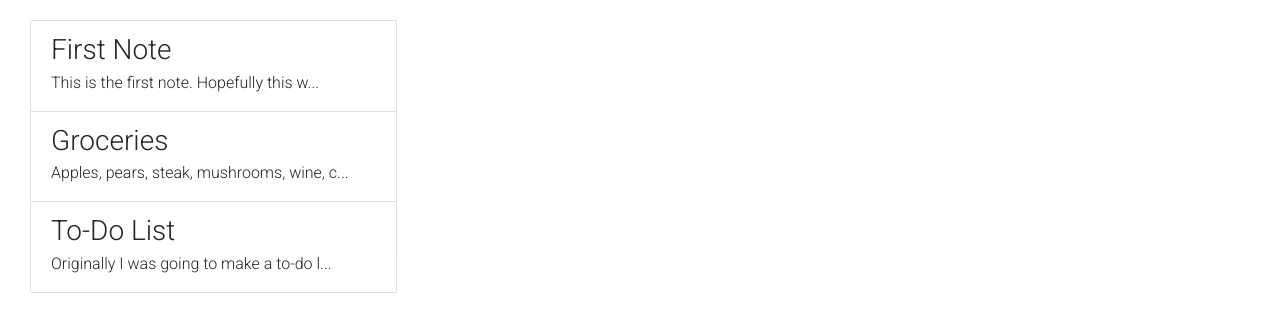
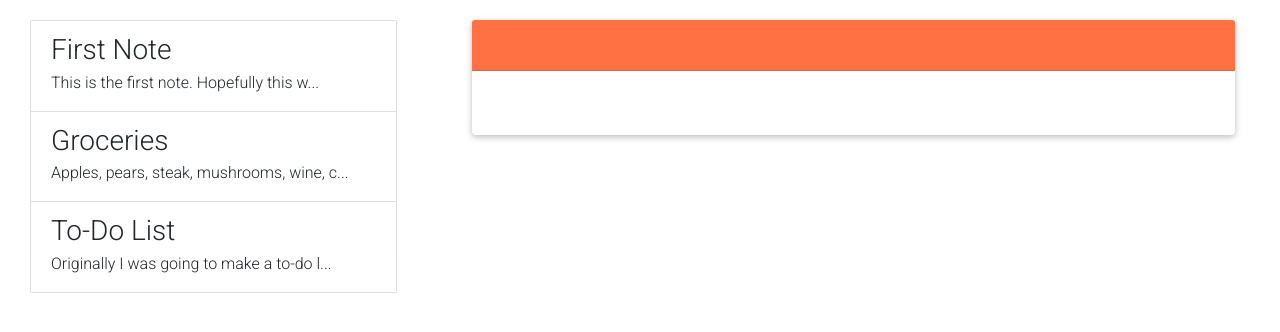
Before and after one commit to coulthurst/notes, a React (Create React App) app: page / in a window 1280 px wide. Shown: the top 332 px of the page. Built offline with nearby package versions, Linux system fonts and the light colour scheme.

Commit message:
noteEditor component is functional

```diff
--- a/src/components/App.js
+++ b/src/components/App.js
@@ -2,6 +2,7 @@ import React, { Component } from "react";
 import { MDBContainer, MDBRow, MDBCol } from "mdbreact";
 
 import NoteList from "./NoteList/NoteList";
+import NoteEditor from "./NoteEditor/NoteEditor";
 
 class App extends Component {
   state = {
@@ -45,12 +46,36 @@ class App extends Component {
       }
     ]
   };
+
   onNoteSelect = note => {
     this.setState({ selectedNote: note });
   };
+  onUpdateNoteTitle = text => {
+    let newNote = { ...this.state.selectedNote };
+    newNote.title = text;
+    console.log(newNote);
+    this.setState({ selectedNote: newNote });
+  };
+  onUpdateNoteBody = text => {
+    let newNote = { ...this.state.selectedNote };
+    newNote.body = text;
+    this.setState({ selectedNote: newNote });
+  };
+
+  onNoteSave = note => {
+    // check if the note already exists
+    let newNoteList = this.state.notes;
+    for (let i = 0; i < newNoteList.length; i++) {
+      if (note.id === newNoteList[i].id) {
+        console.log("here");
+        newNoteList[i] = note;
+        this.setState({ notes: newNoteList });
+        return;
+      }
+    }
+  };
 
   render() {
-    console.log(this);
     return (
       <MDBContainer fluid>
         <MDBRow>
@@ -63,8 +88,12 @@ class App extends Component {
 
           <MDBCol size="8">
             <MDBContainer style={{ marginTop: "20px" }}>
-              <h1>{this.state.selectedNote.title}</h1>
-              <p>{this.state.selectedNote.body}</p>
+              <NoteEditor
+                note={this.state.selectedNote}
+                onUpdateNoteTitle={this.onUpdateNoteTitle}
+                onUpdateNoteBody={this.onUpdateNoteBody}
+                onNoteSave={this.onNoteSave}
+              />
             </MDBContainer>
           </MDBCol>
         </MDBRow>
--- a/src/components/Note/Note.js
+++ b/src/components/Note/Note.js
@@ -1,4 +1,4 @@
-import React, { Component } from "react";
+import React from "react";
 import { MDBListGroupItem } from "mdbreact";
 
 const Note = ({ note, onNoteSelect }) => {
--- a/src/components/NoteEditor/NoteEditor.js
+++ b/src/components/NoteEditor/NoteEditor.js
@@ -1,24 +1,67 @@
-import React from "react";
-import { MDBCard, MDBCardTitle, MDBCardText, MDBContainer } from "mdbreact";
+import React, { Component } from "react";
+import {
+  MDBCard,
+  MDBCardTitle,
+  MDBCardText,
+  MDBContainer,
+  MDBCardBody,
+  MDBCardHeader
+} from "mdbreact";
 
-const PanelPage = props => {
-  return (
-    <MDBContainer style={{ marginTop: "20px" }}>
-      <MDBCard className="card-body note-editor" style={{ marginTop: "1rem" }}>
-        <MDBCardTitle>Panel Title</MDBCardTitle>
-        <MDBCardText>
-          Some quick example text to build on the panel title and make up the
-          bulk of the panel's content.
-        </MDBCardText>
-        <div className="flex-row">
-          <a href="#!">MDBCard link</a>
-          <a href="#!" style={{ marginLeft: "1.25rem" }}>
-            Another link
-          </a>
+class NoteEditor extends Component {
+  onTitleInputChange = e => {
+    this.props.onUpdateNoteTitle(e.target.value);
+  };
+  onBodyInputChange = e => {
+    this.props.onUpdateNoteBody(e.target.value);
+  };
+  onNoteSave = () => {
+    console.log(this.props.note);
+    this.props.onNoteSave(this.props.note);
+  };
+
+  render() {
+    return (
+      <div>
+        <div>
+          <MDBContainer>
+            <MDBCard style={{ marginTop: "1rem" }}>
+              <MDBCardHeader color="deep-orange lighten-1">
+                <input
+                  value={this.props.note.title}
+                  onChange={this.onTitleInputChange}
+                  onBlur={this.onNoteSave}
+                  type="text"
+                  style={{
+                    width: "100%",
+                    backgroundColor: "transparent",
+                    color: "#fff",
+                    border: "none"
+                  }}
+                />
+              </MDBCardHeader>
+              <MDBCardBody>
+                <MDBCardText>
+                  <input
+                    value={this.props.note.body}
+                    onChange={this.onBodyInputChange}
+                    onBlur={this.onNoteSave}
+                    type="text"
+                    style={{
+                      width: "100%",
+                      backgroundColor: "transparent",
+                      border: "none"
+                    }}
+                  />
+                </MDBCardText>
+                {/* <MDBBtn color="deep-orange">go somewhere</MDBBtn> */}
+              </MDBCardBody>
+            </MDBCard>
+          </MDBContainer>
         </div>
-      </MDBCard>
-    </MDBContainer>
-  );
-};
+      </div>
+    );
+  }
+}
 
-export default PanelPage;
+export default NoteEditor;
--- a/src/components/NoteList/NoteList.js
+++ b/src/components/NoteList/NoteList.js
@@ -1,4 +1,4 @@
-import React, { Component } from "react";
+import React from "react";
 import { MDBContainer, MDBListGroup } from "mdbreact";
 import Note from "../Note/Note";
 
```
